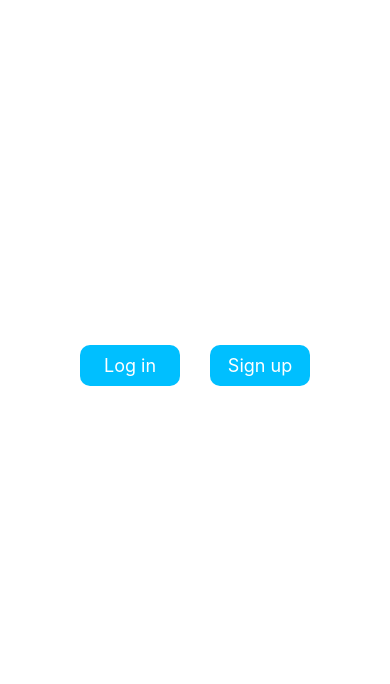
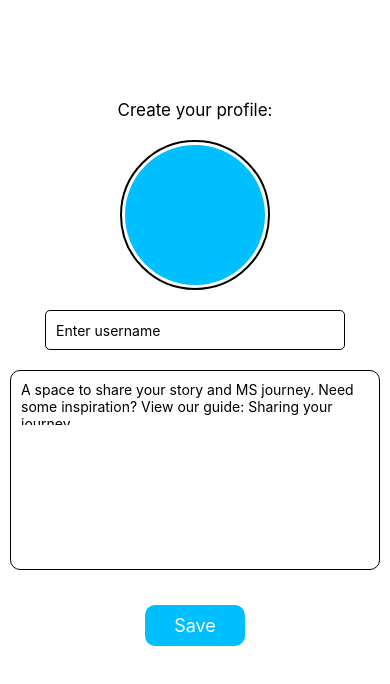
Before and after one commit to lore-sch/MSLink, a React Native app: screen / in a window 390 px wide. Shown: the top 684 px of the page. Built offline with nearby package versions, Linux system fonts and the light colour scheme.

Commit message:
Profile setup page and post routes

```diff
--- a/App.js
+++ b/App.js
@@ -1,13 +1,13 @@
 import LogIn from "./src/screens/LogIn"
 import HomePage from "./src/screens/HomePage";
 import SignUp from "./src/screens/SignUp";
-import ProfilePage from "./src/screens/ProfilePage"
+import ProfileSetupPage from "./src/screens/ProfileSetupPage";
 import { View } from "react-native"
 
 const App = () => {
   return (
     <View>
-      <HomePage />
+      <ProfileSetupPage />
     </View>
   );
 };
--- a/src/screens/ProfilePage.js
+++ b/src/screens/ProfileEditPage.js
@@ -14,7 +14,7 @@ import Story from "../components/Story";
 
 //event handlers for editing user name
 //TO DO: Set up image selection and user change image ?? image picker
-const ProfilePage = () => {
+const ProfileEditPage = () => {
   const [isEditing, setIsEditing] = useState(false);
   const [username, setUsername] = useState("Jane Doe");
 
@@ -30,7 +30,7 @@ const ProfilePage = () => {
   //username should be  called from database
   const handleCancelEdit = () => {
     setIsEditing(false);
-    setUsername("Jane Doe");
+    setUsername("");
   };
 
   //database needs to update
@@ -125,7 +125,7 @@ const styles = StyleSheet.create({
     marginBottom: 10,
   },
   storyContainer: {
-    width: 380,
+    width: 370,
     height: 200,
     borderWidth: 1,
     borderRadius: 10,
@@ -157,4 +157,4 @@ const styles = StyleSheet.create({
   },
 });
 
-export default ProfilePage;
+export default ProfileEditPage;
--- /dev/null
+++ b/src/screens/ProfileSetupPage.js
@@ -0,0 +1,136 @@
+import React, { useState } from "react";
+import {
+  View,
+  StyleSheet,
+  TextInput,
+  ScrollView,
+  Text,
+  TouchableOpacity,
+  Platform
+} from "react-native";
+import axios from "axios";
+
+const SquareSaveButton = ({ title, onPress }) => (
+  <TouchableOpacity style={styles.button} onPress={onPress}>
+    <Text style={styles.buttonText}>{title}</Text>
+  </TouchableOpacity>
+);
+
+const ProfileSetupPage = () => {
+  const [enteredUsername, setEnteredUsername] = useState("");
+  const [enteredStory, setEnteredStory] = useState("");
+
+  const usernameHandler = (enteredUsername) => {
+    setEnteredUsername(enteredUsername);
+  };
+
+  const storyHandler = (enteredStory) => {
+    setEnteredStory(enteredStory);
+  };
+
+
+  const saveProfileHandler = async () => {
+    let apiUrl = "http://localhost:3000/ProfileSetupPage"; // Default API URL for iOS
+    if (Platform.OS === "android") {
+      apiUrl = "http://10.0.2.2:3000/ProfileSetupPage"; // Override API URL for Android
+    }
+    try {
+      const response = await axios.post(apiUrl, {
+        userName: enteredUsername,
+        userStory: enteredStory,
+      });
+      setEnteredUsername("");
+      setEnteredStory("");
+
+    } catch (error) {}
+  };
+
+  return (
+    <View style={styles.container}>
+      <Text style={styles.textPrompt}>Create your profile:</Text>
+      <View style={styles.profilePictureContainer}>
+        <View style={styles.profilePicture} />
+      </View>
+      <TextInput
+        style={styles.inputContainer}
+        placeholder="Enter username"
+        value={enteredUsername}
+        onChangeText={usernameHandler}
+      />
+      <ScrollView style={styles.storyContainer}>
+        <TextInput
+          style={styles.storyInput}
+          multiline={true}
+          placeholder="A space to share your story and MS journey. Need some inspiration? View our guide: Sharing your journey"
+          value={enteredStory}
+          onChangeText={storyHandler}
+        />
+      </ScrollView>
+      <SquareSaveButton title="Save" onPress={saveProfileHandler} />
+    </View>
+  );
+};
+
+const styles = StyleSheet.create({
+  container: {
+    alignItems: "center",
+    justifyContent: "center",
+  },
+  textPrompt: {
+    marginTop: 100,
+    color: "black",
+    fontSize: 17,
+  },
+  profilePictureContainer: {
+    width: 150,
+    height: 150,
+    borderWidth: 2,
+    borderRadius: 75,
+    alignItems: "center",
+    justifyContent: "center",
+    marginBottom: 20,
+    marginTop: 20,
+  },
+  profilePicture: {
+    width: 140,
+    height: 140,
+    borderRadius: 70,
+    backgroundColor: "deepskyblue",
+  },
+  inputContainer: {
+    width: 300,
+    height: 40,
+    borderColor: "black",
+    borderWidth: 1,
+    borderRadius: 5,
+    paddingHorizontal: 10,
+    marginBottom: 20,
+  },
+  storyContainer: {
+    width: 370,
+    height: 200,
+    borderWidth: 1,
+    borderRadius: 10,
+    borderColor: "black",
+    marginBottom: 20,
+  },
+  storyInput: {
+    flex: 1,
+    padding: 10,
+  },
+  button: {
+    backgroundColor: "deepskyblue",
+    margin: 15,
+    width: 100,
+    padding: 10,
+    justifyContent: "center",
+    alignItems: "center",
+    borderRadius: 10,
+  },
+  buttonText: {
+    fontSize: 18,
+    color: "white",
+  },
+});
+
+export default ProfileSetupPage;
--- a/src/screens/SignUp.js
+++ b/src/screens/SignUp.js
@@ -20,8 +20,8 @@ const SquareButton = ({ title, onPress }) => (
 );
 
 //modal to handle entered email address, password
-//TO DO: Verify passwords match
-//TO DO: Post
+//TO DO: Verify passwords match- error message displayed, but set min/max length?
+
 const SignUp = ({ showModal, setShowModal }) => {
   const [enteredEmailAddress, setEnteredEmailAddress] = useState("");
   const [enteredPassword, setEnteredPassword] = useState("");
@@ -57,6 +57,9 @@ const SignUp = ({ showModal, setShowModal }) => {
         userEmail: enteredEmailAddress,
         userPassword: enteredPasswordConfirmation,
       });
+      //resets text input fields to empty
+      setEnteredEmailAddress("");
+      setEnteredPassword("")
 
 
     } catch (error) {
```
